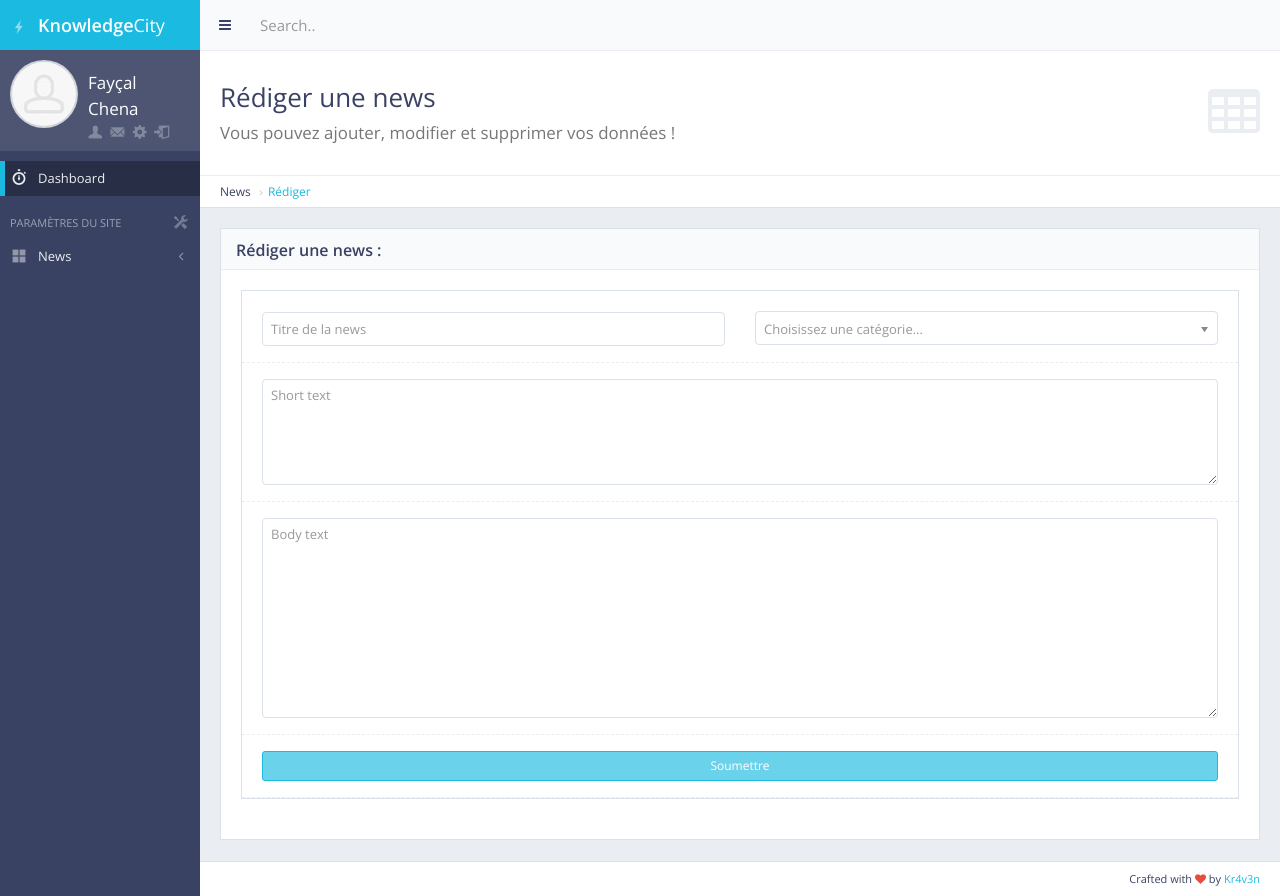
After one commit to Kr4v3N/KnowledgeCity, a Django app: page /panel/news/add in a window 1280 px wide. The commit adds this page. Run offline with Django 3.2, Linux system fonts and the light colour scheme; some libraries are stand-ins or nearby versions.

Commit message:
Make add news form

```diff
--- /dev/null
+++ b/main/templates/back/news_add.html
@@ -0,0 +1,92 @@
+{% extends 'back/base.html' %}
+
+{% load static %}
+
+{% block content %}
+
+    <!-- Datatables Header -->
+    <div class="content-header">
+        <div class="header-section">
+            <h1>
+                <i class="fa fa-table"></i>Rédiger une news<br><small>Vous pouvez ajouter, modifier et supprimer vos données !</small>
+            </h1>
+        </div>
+    </div>
+    <ul class="breadcrumb breadcrumb-top">
+        <li>News</li>
+        <li><a href="/panel/news/list">Rédiger</a></li>
+    </ul>
+    <!-- END Datatables Header -->
+
+    <!-- Datatables Content -->
+    <div class="block full">
+
+        <div class="block-title">
+            <h2><strong>Rédiger une news :</strong></h2>
+        </div>
+
+        <div class="table-responsive">
+
+            <div class="row">
+                            <div class="col-md-12">
+                                <!-- Basic Form Elements Block -->
+                                <div class="block">
+
+                                    <!-- Basic Form Elements Content -->
+                                    <form action="page_forms_general.html" method="post" enctype="multipart/form-data" class="form-horizontal form-bordered" onsubmit="return false;">
+
+                                         <div class="form-group">
+                                            <div class="col-md-6">
+                                                <input type="text" class="form-control" placeholder="Titre de la news">
+                                            </div>
+                                            <div class="col-md-6">
+                                                <select id="example-chosen" name="example-chosen" class="select-chosen" data-placeholder="Choisissez une catégorie..." style="width: 250px;">
+                                                        <option></option><!-- Required for data-placeholder attribute to work with Chosen plugin -->
+                                                        <option value="Internet">Internet</option>
+                                                        <option value="Cybersecurity">Cybersecurity</option>
+                                                        <option value="Systemes">Systemes</option>
+                                                </select>
+                                            </div>
+                                        </div>
+                                        <div class="form-group">
+                                            <div class="col-md-12">
+                                                <textarea type="text" name="" id="" cols="30" rows="5" class="form-control" placeholder="Short text "></textarea>
+                                            </div>
+                                        </div>
+                                        <div class="form-group">
+                                            <div class="col-md-12">
+                                                <textarea type="text" name="" id="" cols="30" rows="10" class="form-control" placeholder="Body text "></textarea>
+                                            </div>
+                                        </div>
+
+                                        <div class="form-group">
+                                            <div class="col-md-12">
+                                                <button type="submit" class="btn btn-sm btn-primary col-md-12"> Soumettre</button>
+                                            </div>
+                                        </div>
+
+
+                                    </form>
+                                    <!-- END Basic Form Elements Content -->
+                                </div>
+                                <!-- END Basic Form Elements Block -->
+                            </div>
+                        </div>
+
+        </div>
+
+    </div>
+    <!-- END Datatables Content -->
+
+{% endblock %}
+
+
+
+
+{% block javascript %}
+
+    <!-- Load and execute javascript code used only in this page -->
+    <script src="{% static 'back/js/pages/tablesDatatables.js' %}"></script>
+    <script>$(function(){ TablesDatatables.init(); });</script>
+
+{% endblock %}
--- a/news/urls.py
+++ b/news/urls.py
@@ -5,4 +5,5 @@ from . import views
 urlpatterns = [
     path('news/<int:pk>', views.news_detail, name='news_detail'),
     path('panel/news/list', views.news_list, name='news_list'),
+    path('panel/news/add', views.news_add, name='news_add'),
 ]
--- a/news/views.py
+++ b/news/views.py
@@ -14,4 +14,11 @@ def news_detail(request, pk):
 
 
 def news_list(request):
-    return render(request, 'back/news_list.html')
+    news = News.objects.all()
+
+    return render(request, 'back/news_list.html', {'news': news})
+
+
+def news_add(request):
+
+    return render(request, 'back/news_add.html')
--- a/templates/back/base.html
+++ b/templates/back/base.html
@@ -145,7 +145,7 @@
                                     <a href="#" class="sidebar-nav-menu"><i class="fa fa-angle-left sidebar-nav-indicator sidebar-nav-mini-hide"></i><i class="gi gi-show_big_thumbnails sidebar-nav-icon"></i><span class="sidebar-nav-mini-hide">News</span></a>
                                     <ul>
                                         <li>
-                                            <a href="#">Rédiger une news</a>
+                                            <a href="/panel/news/add">Rédiger une news</a>
                                         </li>
                                         <li>
                                             <a href="/panel/news/list">Liste des news</a>
```
Also changed, not shown: main/templates/back/news_list.html (+10 -5 lines).
